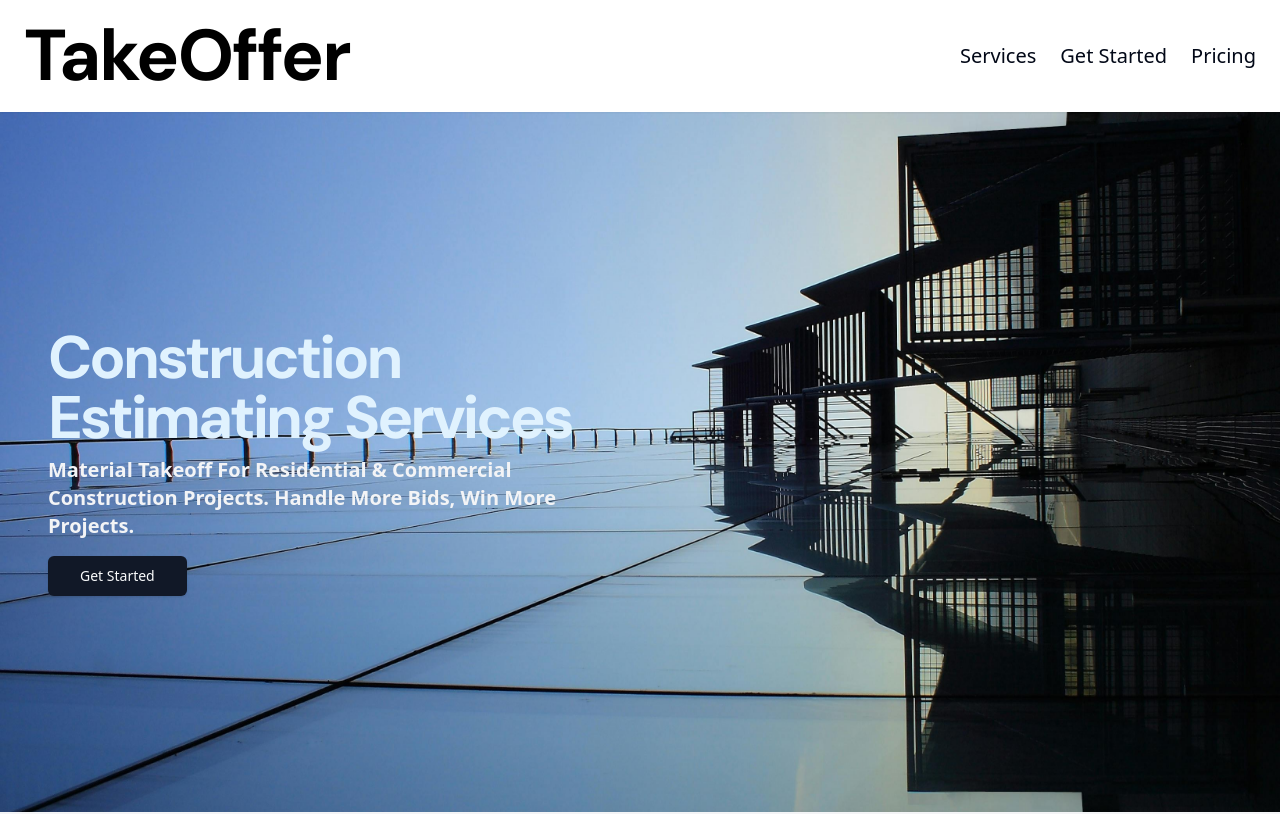
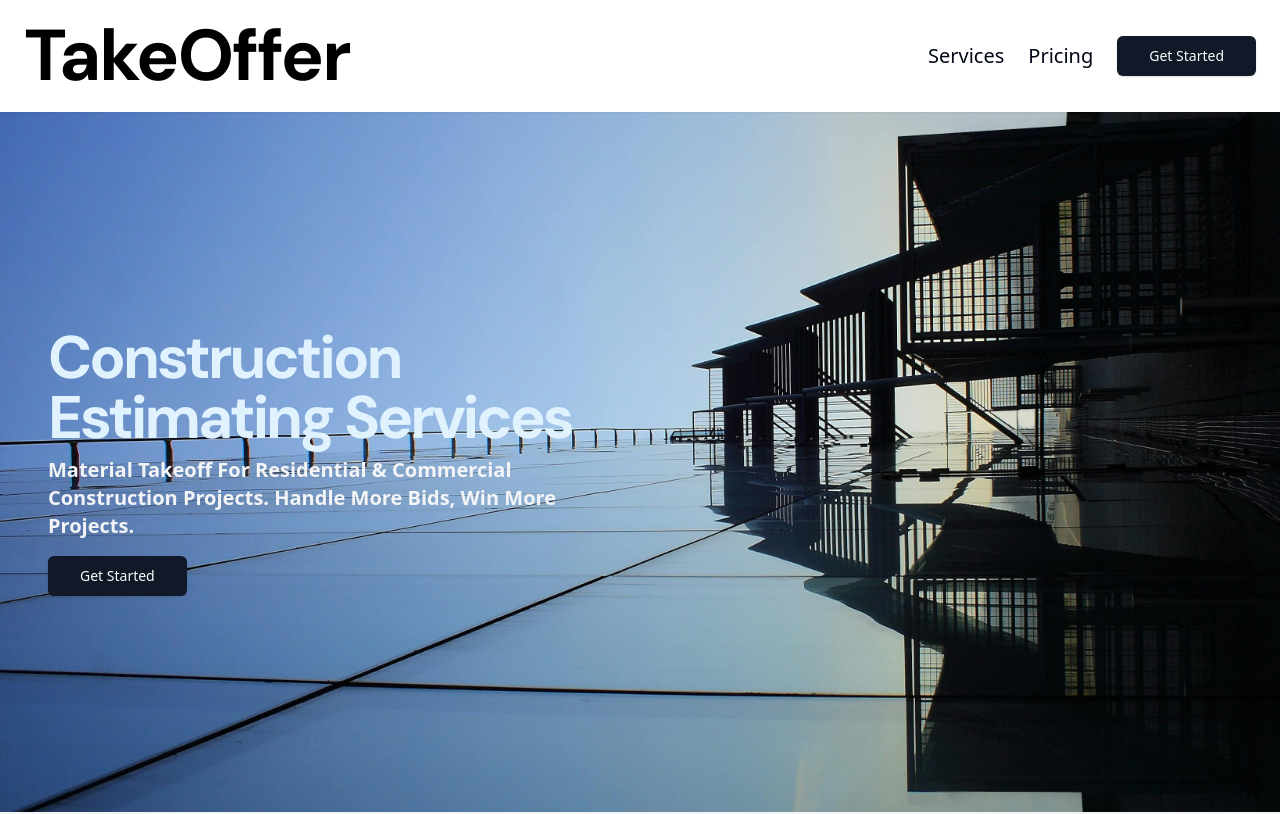
Before and after one commit to KyleSau/TakeOffer, a Next.js app: page / in a window 1280 px wide. Shown: the top 814 px of the page. Built offline with nearby package versions, Linux system fonts and the light colour scheme.

Commit message:
CTA button in navbar, navigates to section

```diff
--- a/src/app/navbar.tsx
+++ b/src/app/navbar.tsx
@@ -31,11 +31,16 @@ const Navbar = () => {
                     <Link className="text-xl" onClick={handleLinkClick} href="#services">
                         Services
                     </Link>
-                    <Link className="text-xl" onClick={handleLinkClick} href="#contact">
+                    {/* <Link className="text-xl" onClick={handleLinkClick} href="#contact">
                         Get Started
-                    </Link>
+                    </Link> */}
                     <Link className="text-xl" onClick={handleLinkClick} href="#contact">
                         Pricing
+                    </Link>
+                    <Link href="#contact"
+                        className="inline-flex h-10 items-center justify-center rounded-md bg-gray-900 px-8 text-sm font-medium text-gray-50 shadow transition-colors hover:bg-gray-900/90 focus-visible:outline-none focus-visible:ring-1 focus-visible:ring-gray-950 disabled:pointer-events-none disabled:opacity-50 dark:bg-gray-50 dark:text-gray-900 dark:hover:bg-gray-50/90 dark:focus-visible:ring-gray-300"
+                    >
+                        Get Started
                     </Link>
                 </nav>
             </div>
--- a/src/app/page.tsx
+++ b/src/app/page.tsx
@@ -154,7 +154,7 @@ export default function Component() {
                                     </p>
                                 </div>
                                 <div className="flex flex-col gap-2 min-[400px]:flex-row">
-                                    <Link href=""
+                                    <Link href="contact"
                                         className="inline-flex h-10 items-center justify-center rounded-md bg-gray-900 px-8 text-sm font-medium text-gray-50 shadow transition-colors hover:bg-gray-900/90 focus-visible:outline-none focus-visible:ring-1 focus-visible:ring-gray-950 disabled:pointer-events-none disabled:opacity-50 dark:bg-gray-50 dark:text-gray-900 dark:hover:bg-gray-50/90 dark:focus-visible:ring-gray-300"
                                     >
                                         Get Started
```
